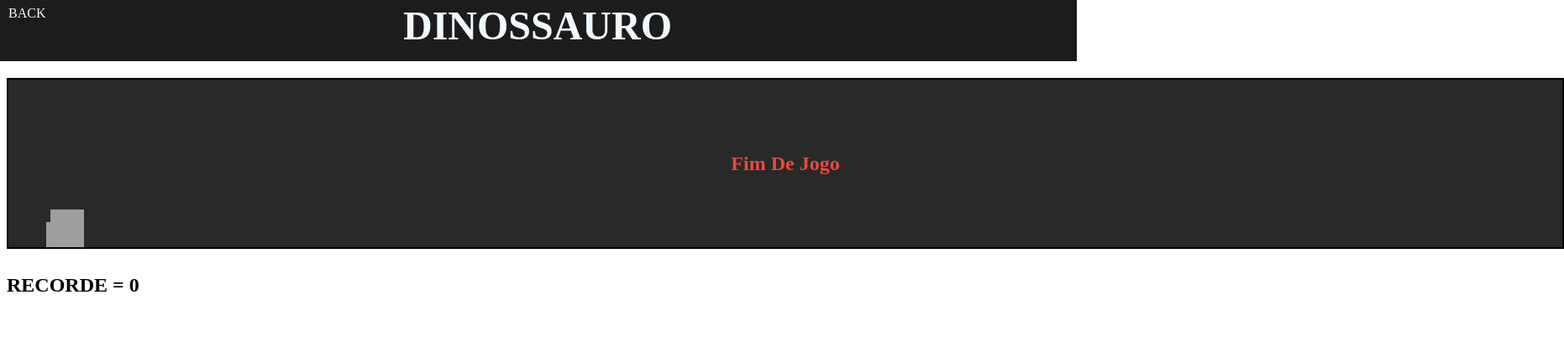
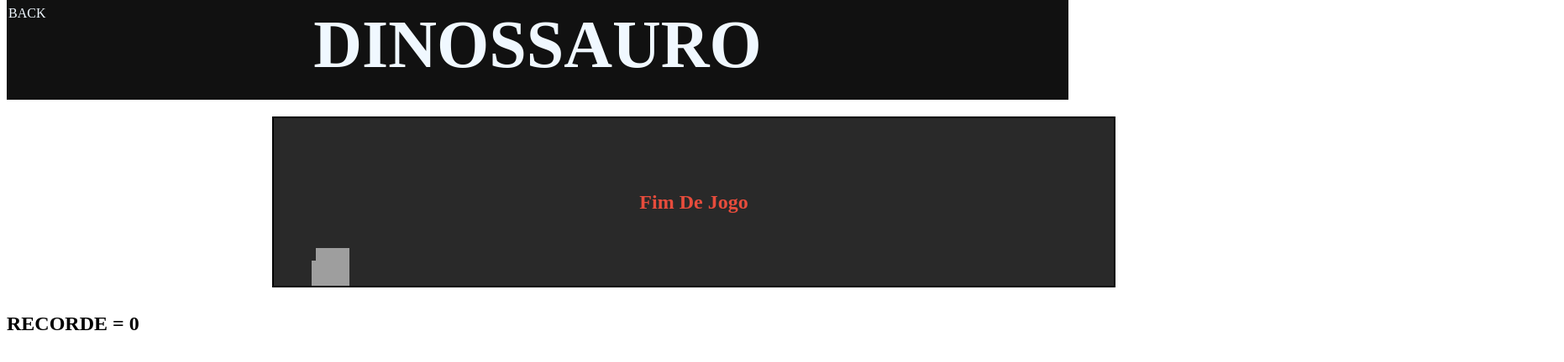
Before and after one commit to Aecio09/ProjetoUn1-TermoClone, a SvelteKit app: page /Eggs in a window 1280 px wide. Shown: the top 432 px of the page at 84% size, 1862 px wide, since content can reach past the window. Built offline with nearby package versions, Linux system fonts and the light colour scheme; grey boxes are pictures that could not be loaded.

Commit message:
fixed algumas things

```diff
--- a/src/routes/Eggs/+page.svelte
+++ b/src/routes/Eggs/+page.svelte
@@ -3,8 +3,8 @@
 
     let dinoTop = 0; // Posição inicial do dinossauro (no chão)
     let isJumping = false; // Indica se o dinossauro está pulando
-    let cactusLeft = 1855; // Posição inicial do cacto
-    let stoneLeft = 1855; // Posição inicial da pedra
+    let cactusLeft = 1050; // Posição inicial do cacto
+    let stoneLeft = 1050; // Posição inicial da pedra
     let gameOver = false; // Estado do jogo
     let cactusInterval: any; // Variável para armazenar o intervalo de movimento do cacto
     let stoneInterval: any; // Variável para armazenar o intervalo de movimento da pedra
@@ -12,13 +12,14 @@
     let contador = 0; // Contador de saltos bem-sucedidos
     let cactusSpeed = 20; // Velocidade inicial do cacto
     let stoneSpeed = 20; // Velocidade inicial da pedra
+    let cactusCount = 0; // Contador de cactos para controlar a aparição da pedra
 
     // Função para o pulo
     const jump = () => {
         if (!isJumping && !gameOver) {
             isJumping = true;
             let upInterval = setInterval(() => {
-                if (dinoTop >= 130) { // Altura máxima do salto
+                if (dinoTop >= 100) { // Altura máxima do salto
                     clearInterval(upInterval);
                     let downInterval = setInterval(() => {
                         if (dinoTop <= 0) { // Retorna ao chão
@@ -41,8 +42,15 @@
         cactusInterval = setInterval(() => {
             cactusLeft -= 5; // Move o cacto para a esquerda
             if (cactusLeft < -20) {
-                cactusLeft = 1855; // Reseta o cacto quando sai da tela
+                cactusLeft = 1000; // Reseta o cacto quando sai da tela
+                cactusCount++; // Incrementa o contador de cactos
+
+                // Controla a aparição da pedra
+                if (cactusCount % 5 === 0) {
+                    stoneLeft = 1000; // Faz a pedra reaparecer
+                }
             }
+
             // Colisão
             if (
                 cactusLeft > 0 &&
@@ -60,8 +68,9 @@
         stoneInterval = setInterval(() => {
             stoneLeft -= 5; // Move a pedra para a esquerda
             if (stoneLeft < -20) {
-                stoneLeft = 1700; // Reseta a pedra quando sai da tela
+                stoneLeft = -50; // Esconde a pedra quando sai da tela
             }
+
             // Colisão
             if (
                 stoneLeft > 0 &&
@@ -79,13 +88,14 @@
         // Reseta as variáveis para o estado inicial
         dinoTop = 0;
         isJumping = false;
-        cactusLeft = 1855;
-        stoneLeft = 1855;
+        cactusLeft = 1000;
+        stoneLeft = -50; // Pedra começa fora da tela
         gameOver = false;
         contador = 0; // Resetando o contador quando o jogo é reiniciado
         jumpCounter = 0; // Resetando o contador de pulos
         cactusSpeed = 20;
         stoneSpeed = 20;
+        cactusCount = 0; // Resetando o contador de cactos
 
         // Para os obstáculos em movimento anterior e reinicia o movimento
         clearInterval(cactusInterval);
@@ -129,6 +139,7 @@
     };
 </script>
 
+
 <nav>DINOSSAURO</nav>
 
 
@@ -159,11 +170,12 @@
 
     .game {
         position: relative; top: 20px;
-        width: 1850px;
+        width: 1000px;
         height: 200px;
         background-color: #292929;
         border: 2px solid black;
         overflow: hidden;
+        left: 25%;
     }
 
     .dino {
@@ -215,16 +227,16 @@
         margin-top: 50px;
     }
     nav {
-        background-color: #1C1C1C;
-        color: aliceblue;
-        font-weight: bold;
-        padding: 15px;
-        font-size: 3em;
-        text-align: center;
-        margin-top: -20px;
-        margin-left: -10px;
-        margin-right: -10px;
-    }
+    background-color: #111111;
+    color: aliceblue;
+    font-weight: bold;
+    padding: 20px;
+    font-size: 5em;
+    text-align: center;
+    margin-top: -20px;
+    margin-left: -0px;
+    margin-right: -0px;
+}
     a {
   text-decoration: none;
 }
--- a/src/routes/Eggs/Eggs2/+page.svelte
+++ b/src/routes/Eggs/Eggs2/+page.svelte
@@ -97,6 +97,7 @@ body {
     box-shadow: 0px 4px 10px rgba(0, 0, 0, 0.1);
     border-radius: 8px;
     width: 400px;
+    height: 200px;
     position: relative;
     left: 38%;
     top: 90px;
@@ -147,16 +148,16 @@ body {
     background-color: #292929;
   }
   nav {
-        background-color: #1C1C1C;
-        color: aliceblue;
-        font-weight: bold;
-        padding: 15px;
-        font-size: 3em;
-        text-align: center;
-        margin-top: -20px;
-        margin-left: -10px;
-        margin-right: -10px;
-    }
+    background-color: #111111;
+    color: aliceblue;
+    font-weight: bold;
+    padding: 20px;
+    font-size: 5em;
+    text-align: center;
+    margin-top: -20px;
+    margin-left: -0px;
+    margin-right: -0px;
+}
     a {
         text-decoration: none;
     }
--- a/src/style/Paginas.css
+++ b/src/style/Paginas.css
@@ -6,8 +6,8 @@ nav {
     font-size: 5em;
     text-align: center;
     margin-top: -20px;
-    margin-left: 1px;
-    margin-right: 1px;
+    margin-left: -0px;
+    margin-right: -0px;
 }
 /* primeira paginas e tal */
 .container {
@@ -163,7 +163,7 @@ a {
   display: flex;
   justify-content: center;
   height: 10vh; /* Altura da tela inteira */
-  margin: -1px; /* Remove margens padrão */
+  margin: -0px; /* Remove margens padrão */
   color: aliceblue;
   font-size: 2em;
 }
```
